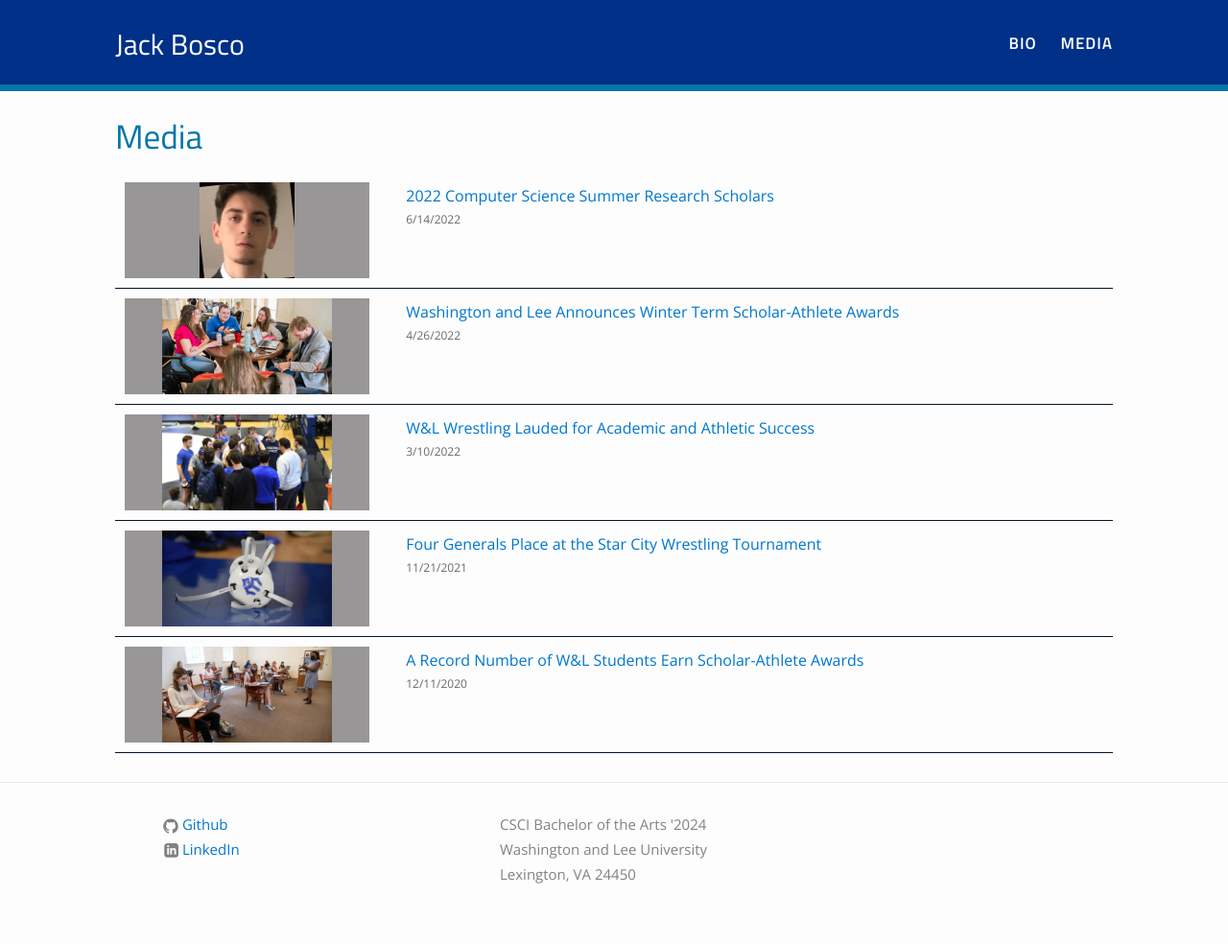
After one commit to JackBosco/Website, a Flask app: page /media in a window 1280 px wide. The commit adds this page. Shown: the whole page at 96% size. Run offline with Flask 2, Linux system fonts and the light colour scheme.

Commit message:
media page

```diff
--- a/app.py
+++ b/app.py
@@ -7,6 +7,10 @@ app = Flask(__name__)
 @app.route('/')
 def home():
     return render_template("index.html", date='{0:%A}, {0:%b}. {0:%d} ({0:%Y})'.format(date.today()))
+
+@app.route('/media')
+def media():
+    return render_template("media.html")
 
 
 # def get_db_connection(database):
--- a/static/css/main.css
+++ b/static/css/main.css
@@ -155,6 +155,24 @@ h11 { /*    font-size: 42px; */ letter-spacing: 0px; line-height: 1; font-family
 @media screen and (max-width: 1100px) { h11 { font-size: 36px; } }
 
 .post-content { margin-bottom: 30px; }
+
+.post-content-media-container{width: 100%; border-collapse: collapse}
+
+.post-content-media-row{border-bottom: 1px solid rgb(3, 21, 40);padding: 10px; cursor: pointer; display: grid; grid-template-columns: 25% auto}
+
+.post-content-media-row:hover{background-color: #004270;}
+
+.post-content-media-row > div{height: 100px;}
+
+.thumbnail {grid-column: 1; text-align: center; background-color: rgba(48, 43, 43, 0.491);}
+
+.media-caption {grid-column: 2; vertical-align: top; margin-left: 5%;}
+
+.media-caption > h4{grid-column: 2; text-align: left; margin-bottom: 0px; font-size: medium;}
+
+.media-caption > p{color: rgb(106, 104, 104); text-align: left; font-size: 12px;}
+
+.thumbnail > img{ max-height:100px; object-fit: contain; object-position: center;}
 
 .post-content h2 { font-family: 'Titillium Web', sans-serif; font-weight: 500; /*        font-size: 32px; */ }
 
--- a/templates/index.html
+++ b/templates/index.html
@@ -37,7 +37,6 @@
         As of {{date}}, my application is still open.
       </p>
 
-
       <br>
       <h1 style="margin-bottom:15px">Research Interests</h1>
       <p style="line-height: 190%;">
--- a/templates/layout.html
+++ b/templates/layout.html
@@ -21,7 +21,7 @@
           <div class="trigger"><h1>Main Navigation</h1>
             <ul class="menu">
               <li><a href="{{ url_for('home') }}">Bio</a></li>
-              <li><a href="{{ url_for('home') }}">Media</a></li>
+              <li><a href="{{ url_for('media') }}">Media</a></li>
             </ul>
           </div>
         </nav>
--- /dev/null
+++ b/templates/media.html
@@ -0,0 +1,60 @@
+{% extends "layout.html" %}
+
+{% block title %}Media{% endblock %}
+{% block content %}
+
+<div class="post">
+  <header class="post-header">
+    <h1 class="post-title">Media</h1>
+  </header>
+
+  <div class="post-content-media-container">
+    <a class="post-content-media-row" href="https://csblog.academic.wlu.edu/2022/06/14/2022-computer-science-summer-research-scholars/">
+      <div class="thumbnail">
+        <img src={{url_for('static', filename='images/srs.png')}}>
+      </div>
+      <div class="media-caption">
+        <h4>2022 Computer Science Summer Research Scholars</h4>
+        <p>6/14/2022</p>
+      </div>
+    </a>
+    <a class="post-content-media-row" href="https://generalssports.com/news/2022/4/26/general-washington-and-lee-announces-2022-winter-term-scholar-athlete-awards.aspx">
+      <div class="thumbnail">
+        <img src={{url_for('static', filename='images/study.jpg')}}>
+      </div>
+      <div class="media-caption">
+        <h4>Washington and Lee Announces Winter Term Scholar-Athlete Awards</h4>
+        <p>4/26/2022</p>
+      </div>
+    </a>
+    <a class="post-content-media-row" href="https://generalssports.com/news/2022/3/10/w-l-wrestling-lauded-for-academic-and-athletic-success.aspx">
+      <div class="thumbnail">
+        <img src={{url_for('static', filename='images/allAmerican.jpeg')}}>
+      </div>
+      <div class="media-caption">
+        <h4>W&amp;L Wrestling Lauded for Academic and Athletic Success</h4>
+        <p>3/10/2022</p>
+      </div>
+    </a>
+    <a class="post-content-media-row" href="https://generalssports.com/news/2021/11/21/four-generals-place-at-the-star-city-wrestling-tournament.aspx">
+      <div class="thumbnail">
+        <img src={{url_for('static', filename='images/headgear.jpeg')}}>
+      </div>
+      <div class="media-caption">
+        <h4>Four Generals Place at the Star City Wrestling Tournament</h4>
+        <p>11/21/2021</p>
+      </div>
+    </a>
+    <a class="post-content-media-row" href="https://generalssports.com/news/2020/12/11/general-a-record-number-of-w-l-students-earn-scholar-athlete-awards.aspx">
+      <div class="thumbnail">
+        <img src={{url_for('static', filename='images/study2.jpg')}}>
+      </div>
+      <div class="media-caption">
+        <h4>A Record Number of W&amp;L Students Earn Scholar-Athlete Awards</h4>
+        <p>12/11/2020</p>
+      </div>
+    </a>
+  </div>
+</div>
+
+{%endblock%}
```
Also changed, not shown: static/images/allAmerican.jpeg (added), static/images/headgear.jpeg (added), static/images/srs.png (added), static/images/study.jpg (added), static/images/study2.jpg (added).
